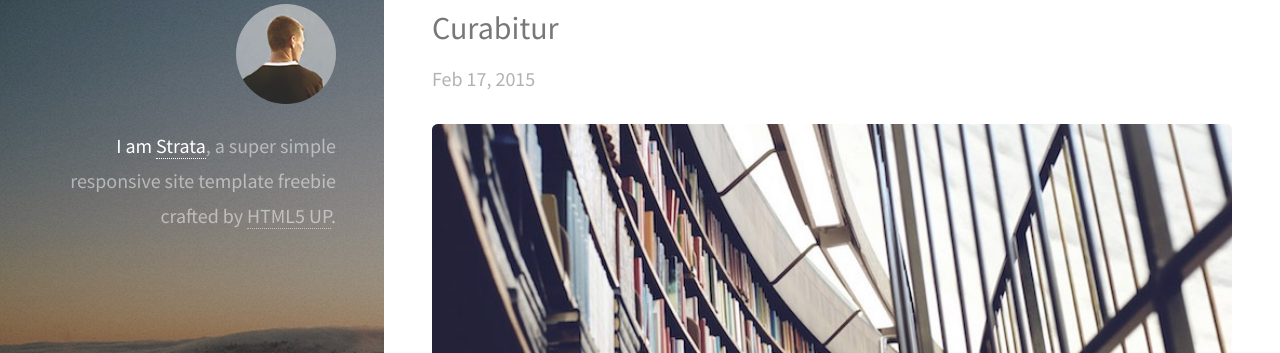
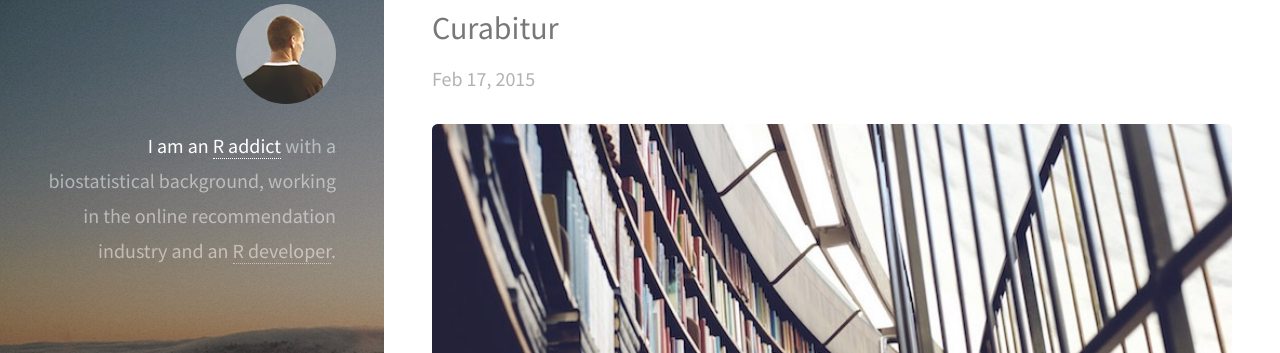
Before and after one commit to MarcinKosinski/MarcinKosinski.github.io, a Jekyll site: the page built from index.html, in a window 1280 px wide. Shown: the part 92-445 px from the top of the page. Built offline with Jekyll 4.4.1, drawn with Linux system fonts in a browser that asks for light colours.

Commit message:
add short into

```diff
--- a/_layouts/default.html
+++ b/_layouts/default.html
@@ -22,9 +22,9 @@
 
       <header id="header">
           <a href="#" class="image avatar"><img src="/images/avatar.jpg" alt="" /></a>
-          <h1><strong>I am <a href="/">Strata</a></strong>, a super simple<br />
-          responsive site template freebie<br />
-          crafted by <a href="http://html5up.net">HTML5 UP</a>.</h1>
+          <h1><strong>I am an <a href="/">R addict</a></strong> with a biostatistical<br />
+          background, working in the online recommendation industry <br />
+          and an <a href="http://github.com/MarcinKosinski">R developer</a>.</h1>
       </header>
 
 
```
Also changed, not shown: 1 other file.
